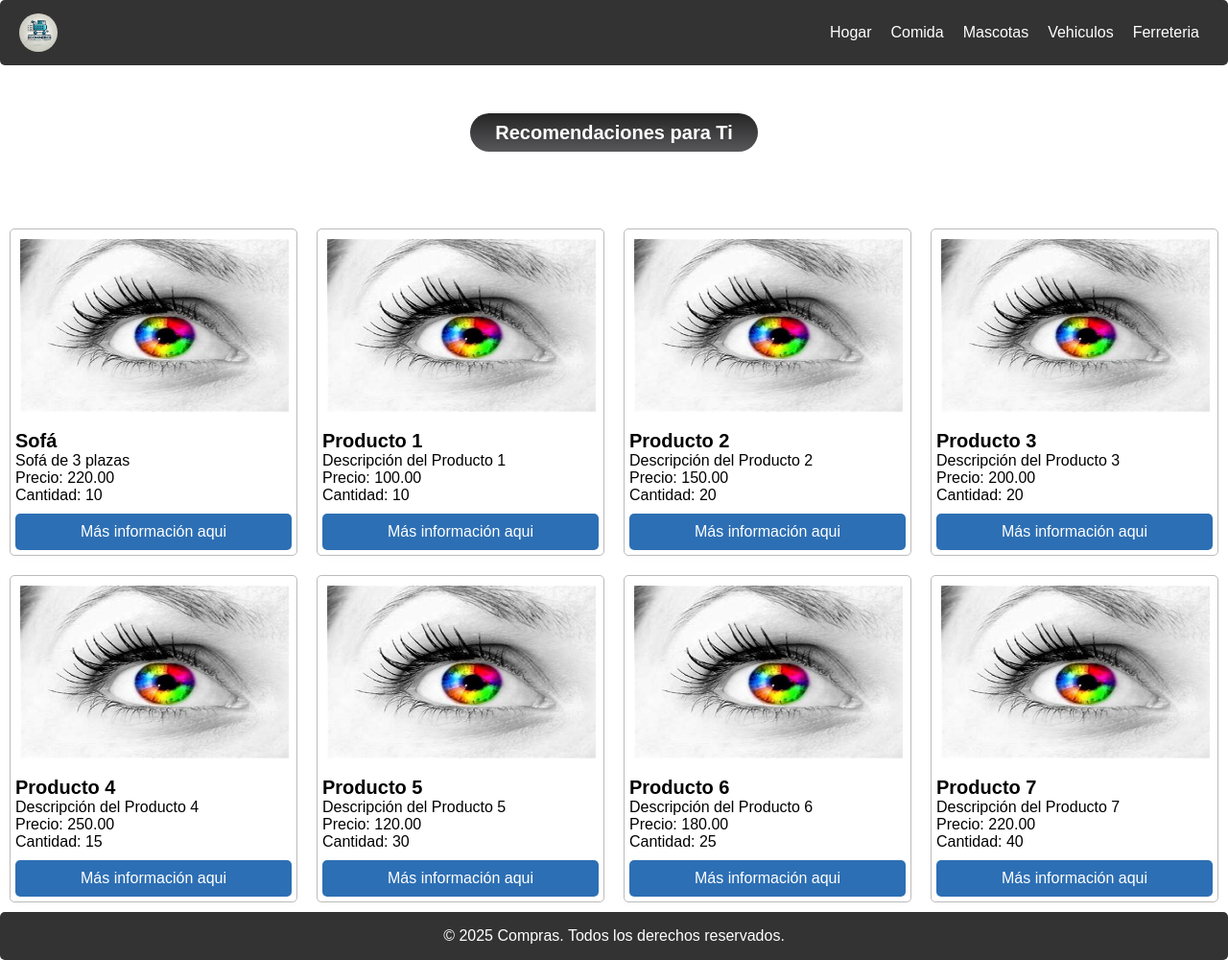
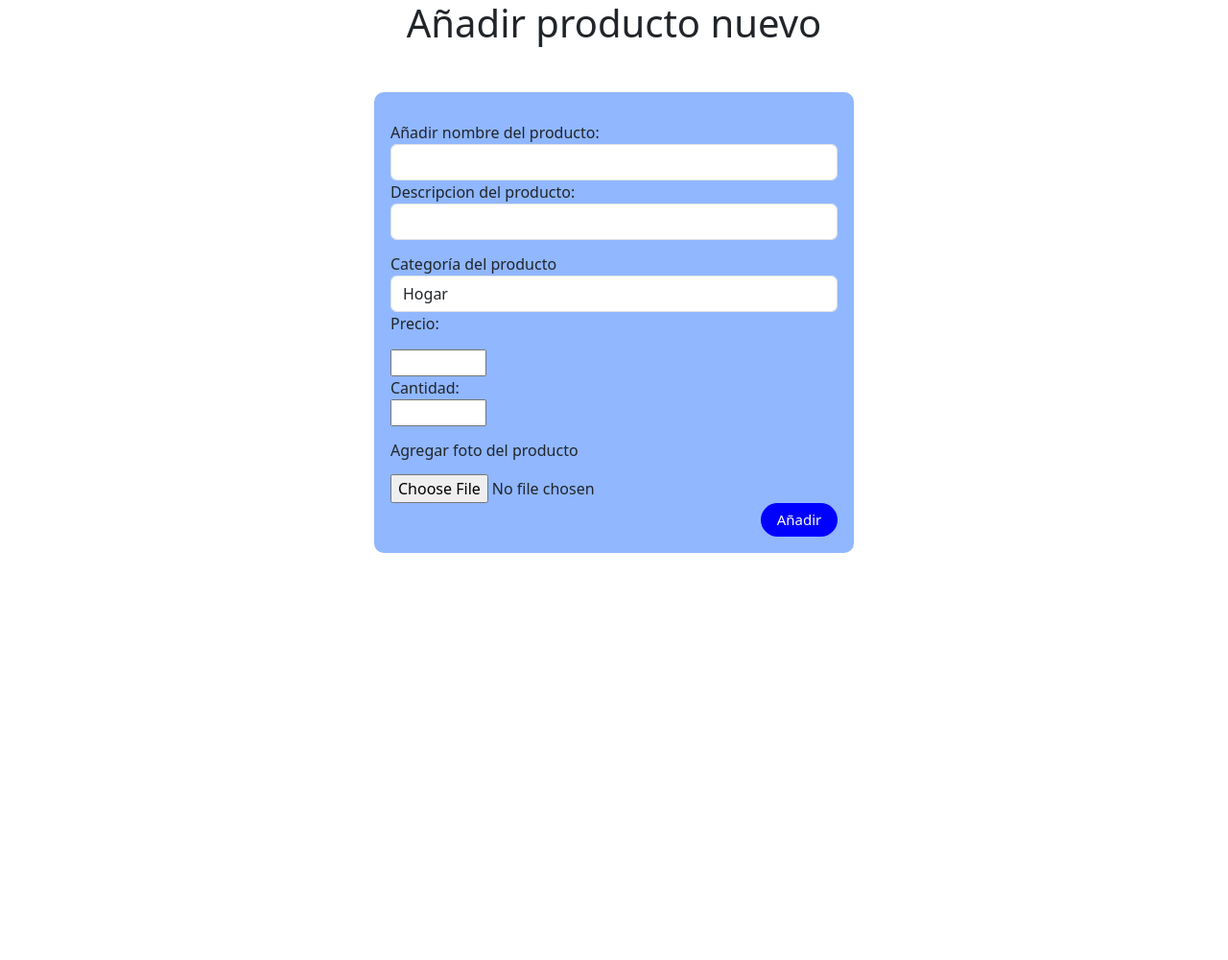
Before and after one commit to Droides1826/pproyecto, a Flask app: page / in a window 1280 px wide. Shown: the whole page at 96% size. After the commit the page ends 576 px from the top, so only its background shows below. Run offline with Flask 3, Linux system fonts and the light colour scheme; data comes from the database, SQL or seed files in the repository.

Commit message:
form agregar producto

```diff
--- a/static/css/index.css
+++ b/static/css/index.css
@@ -261,3 +261,54 @@ body.modal-open .modal {
 #buyButton:hover {
     background-color: #45a049;
 }
+.contenedor-formu{
+    display: flex;
+    justify-content: center;
+    margin-top: 40px;
+
+}
+.contenido-form{
+    flex-direction: column;
+    background-color: rgb(144, 183, 255);
+    width: 500px;
+    border-radius: 10px;
+    padding: 17px;
+}
+.btn-agregar {
+    width: 80px;
+    height: 35px;
+    background-color: blue;
+    border-radius: 25px;
+    color: white;
+    border: transparent;
+    font-size: 15px;
+
+}
+.boton{
+    display: flex;
+    justify-content: flex-end;
+}
+.form-precio{
+    width: 100px;
+    margin-top: 15px;
+}
+.form-imagen{
+    margin-top: 13px;
+}
+.form-group{
+    margin-top: 13px;
+}
+.form-cantidad{
+    width: 100px;
+
+}
+.precio-cantidad{
+    display: flex;
+    flex-direction: column;
+
+}
+.tituloo{
+    display: flex;
+    justify-content: center;
+
+}
--- a/template/index.html
+++ b/template/index.html
@@ -1,57 +1,53 @@
 <!DOCTYPE html>
 <html lang="en">
-  <head>
-    <meta charset="UTF-8" />
-    <meta name="viewport" content="width=device-width, initial-scale=1.0" />
-    <title>Compras</title>
-    <link
-      rel="stylesheet"
-      href="{{ url_for('static', filename='css/index.css') }}"
-    />
-    <link rel="icon" href="{{ url_for('static', filename='img/logo.jpg') }}" />
-  </head>
-  <body>
-    <nav class="navbar">
-      <a href="/">
-        <img
-          class="logo"
-          src="{{ url_for('static', filename='img/logo.jpg') }}"
-          alt=""
-        />
-      </a>
-      <div class="menu">
-        <a class="Hogar" href="/categoria/1">Hogar</a>
-        <a class="Comida" href="/categoria/2">Comida</a>
-        <a class="Mascotas" href="/categoria/3">Mascotas</a>
-        <a class="Vehiculos" href="/categoria/4">Vehiculos</a>
-        <a class="Ferreteria" href="/categoria/5">Ferreteria</a>
-      </div>
-    </nav>
+<head>
+    <meta charset="UTF-8">
+    <meta name="viewport" content="width=device-width, initial-scale=1.0">
+    <title>Añadir</title>
+    <link rel="stylesheet" href="https://cdn.jsdelivr.net/npm/bootstrap@5.3.3/dist/css/bootstrap.min.css">
+    <link rel="stylesheet" href="{{ url_for('static', filename='css/index.css') }}"/>
 
-    <div class="titulo3">
-      <h1>Recomendaciones para Ti</h1>
+</head>
+<body>
+    <div class="tituloo">
+        <h1 class="titulo-añadir">Añadir producto nuevo</h1>
     </div>
 
-    <div class="producto-container">
-      <!-- Los productos se agregarán aquí dinámicamente -->
-    </div>
+    <form class="contenedor-formu">
+        <div class="contenido-form">
+            <div class="form-group">
+                <label for="exampleFormControlInput1">Añadir nombre del producto:</label>
+                <input type="name" class="form-control" id="exampleFormControlInput1">
+                <label for="exampleFormControlInput1">Descripcion del producto:</label>
+                <input type="descripcion" class="form-control" id="exampleFormControlInput1">
+            </div>
+            <div class="form-group">
+                <label for="exampleFormControlSelect1">Categoría del producto</label>
+                <select class="form-control" id="exampleFormControlSelect1">
+                <option>Hogar</option>
+                <option>Comida</option>
+                <option>Mascotas</option>
+                <option>Vehiculos</option>
+                <option>Ferreteria</option>
+                </select>
+            </div>
+            <div class="precio-cantidad">
+                <label for="exampleFormControlInput1">Precio:</label>
+                <input type="number" class="form-precio" >
 
-    <div id="productModal" class="modal">
-      <div class="modal-content">
-        <span class="close">&times;</span>
-        <h1 id="modalTitle"></h1>
-        <img id="modalImage" src="" alt="">
-        <p id="modalDescription"></p>
-        <p id="modalPrecio"></p>
-        <p id="modalCantidad"></p>
-        <button id="buyButton">Comprar</button>
-      </div>
-    </div>
+                <label for="exampleFormControlInput1">Cantidad:</label>
+                <input type="number" class="form-cantidad">
+            </div>
 
-    <footer class="footer">
-      <p>&copy; 2025 Compras. Todos los derechos reservados.</p>
-    </footer>
 
-    <script src="{{ url_for('static', filename='js/index.js') }}" data-endpoint="/home"></script>
-  </body>
+            <div class="form-group">
+                <label for="exampleFormControlFile1">Agregar foto del producto</label>
+                <input type="file" class="form-imagen" id="exampleFormControlFile1">
+            </div>
+            <div class="boton">
+                <button  type="submit" class="btn-agregar">Añadir</button>
+            </div>
+        </div>
+    </form>
+</body>
 </html>
```
Also changed, not shown: template/vista_principal.html (added, +58 -0 lines).
